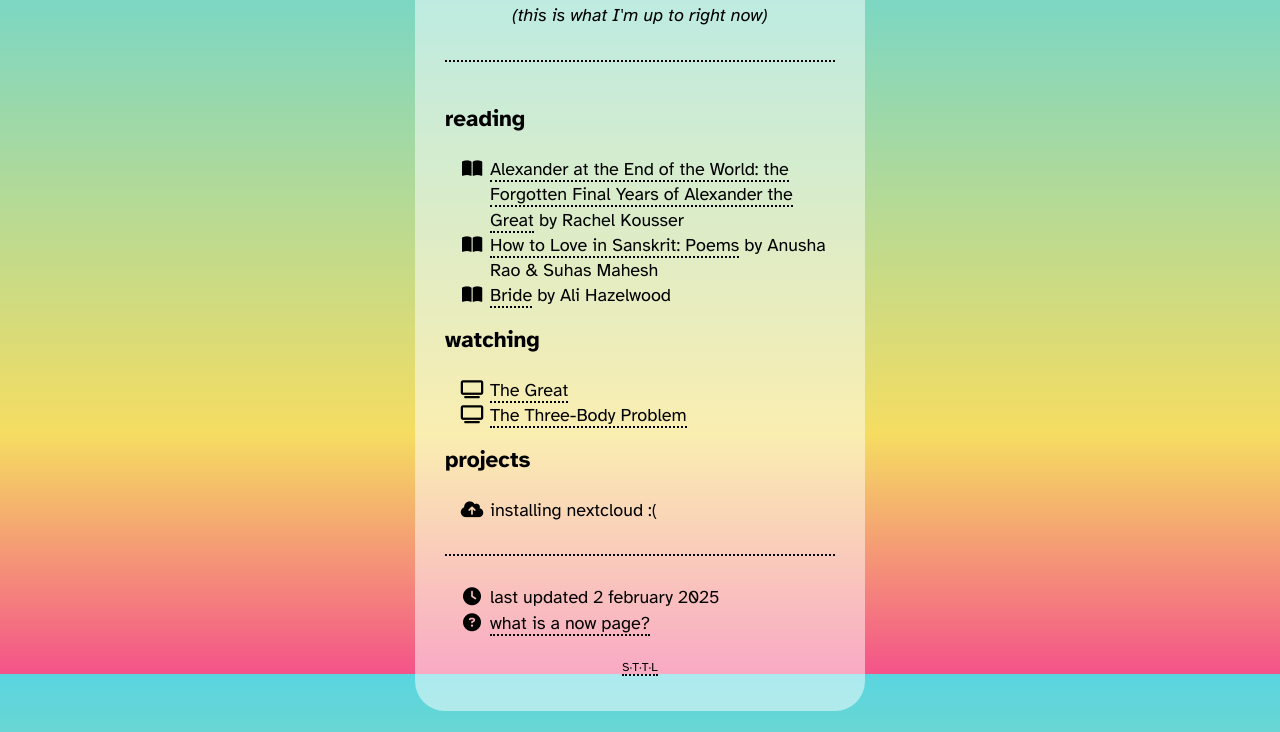
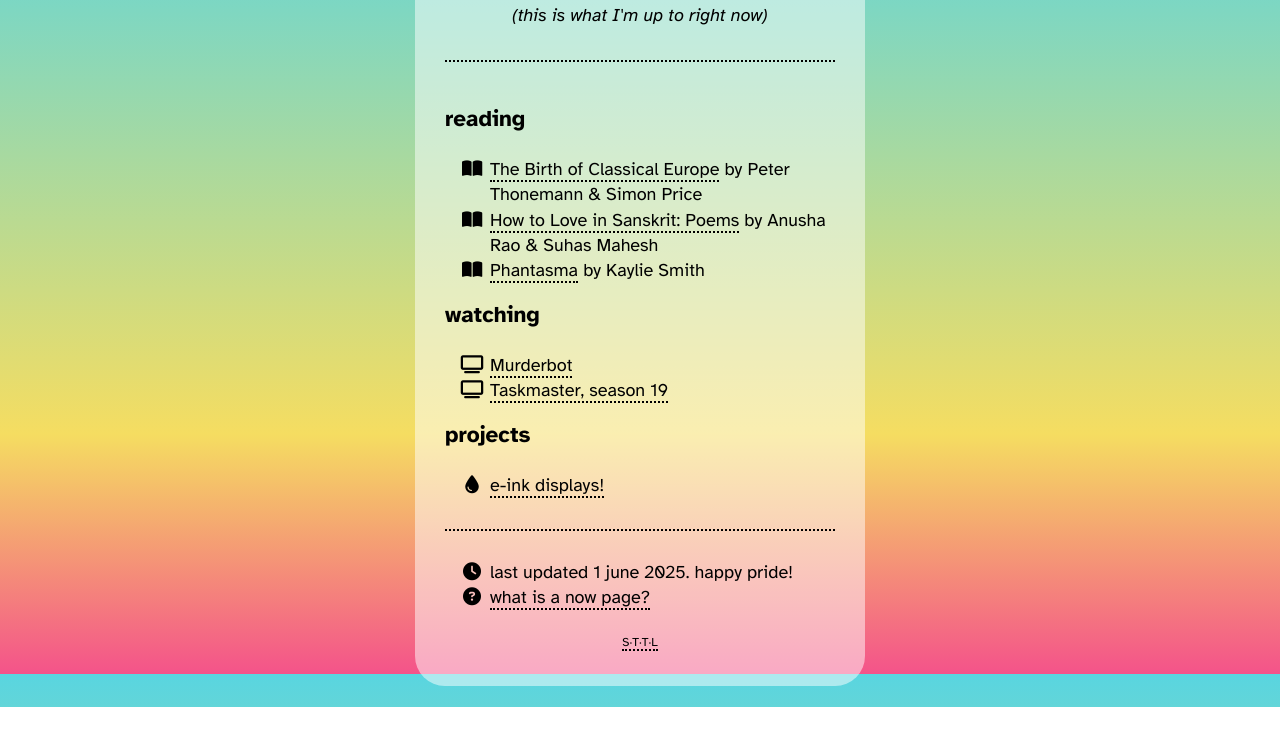
Before and after one commit to izzyizzy42/izzyizzy42.github.io, a plain HTML site: page now.html in a window 1280 px wide. Shown: the part 126-858 px from the top of the page. After the commit the page ends 833 px from the top, so only its background shows below. Drawn offline with Linux system fonts and the light colour scheme.

Commit message:
Added nextcloud and calibre-web to about, updated now

```diff
--- a/now.html
+++ b/now.html
@@ -25,27 +25,27 @@
         <h2>reading</h2>
         <ul class="fa-ul">
             <li><span class="fa-li"><i class="fa-solid fa-book-open"></i></span>
-              <a href="https://app.thestorygraph.com/books/c82acfdf-9aca-4dbb-8b40-cef3a403132d" target="_blank">Alexander at the End of the World: the Forgotten Final Years of Alexander the Great</a> by Rachel Kousser</li>
+              <a href="https://app.thestorygraph.com/books/c3e3a2a8-bc59-4ab3-a0ec-77c97e819433" target="_blank">The Birth of Classical Europe</a> by  Peter Thonemann & Simon Price </li>
             <li><span class="fa-li"><i class="fa-solid fa-book-open"></i></span>
               <a href="https://app.thestorygraph.com/books/18c9f1f1-6d69-4f9c-83d6-c7ee10e69a45" target="_blank">How to Love in Sanskrit: Poems</a> by Anusha Rao & Suhas Mahesh</li>
             <li><span class="fa-li"><i class="fa-solid fa-book-open"></i></span>
-              <a href="https://app.thestorygraph.com/books/be049e13-9e22-4b99-82f5-41fc739ae7e1" target="_blank">Bride</a> by Ali Hazelwood</li>
+              <a href="https://app.thestorygraph.com/books/fca8c1f7-c3b6-4cc4-a349-802ad6d06b96" target="_blank">Phantasma</a> by Kaylie Smith</li>
             </ul>
         <h2>watching</h2>
         <ul class="fa-ul">
           <li><span class="fa-li"><i class="fa-solid fa-tv"></i></span>
-            <a href="https://www.imdb.com/title/tt2235759/" target="_blank">The Great</a></li>
+            <a href="https://www.imdb.com/title/tt30444310" target="_blank">Murderbot</a></li>
           <li><span class="fa-li"><i class="fa-solid fa-tv"></i></span>
-            <a href="https://www.imdb.com/title/tt13016388/" target="_blank">The Three-Body Problem</a></li>
+            <a href="https://www.imdb.com/title/tt4934214" target="_blank">Taskmaster, season 19</a></li>
         </ul>
         <h2>projects</h2>
         <ul class="fa-ul">
-          <li><span class="fa-li"><i class="fa-solid fa-cloud-arrow-up"></i></span>installing nextcloud :(</li>
+          <li><span class="fa-li"><i class="fa-solid fa-droplet"></i></span><a href="https://www.openepaperlink.de/" target="_blank">e-ink displays!</a></li>
         </ul>
         <hr>
         <ul class="fa-ul">
           <li><span class="fa-li"><i class="fa-solid fa-clock"></i></span>
-          last updated 2 february 2025</li>
+          last updated 1 june 2025. happy pride!</li>
           <li><span class="fa-li"><i class="fa-solid fa-circle-question"></i></span>
           <a href="https://nownownow.com/about" target="_blank">what is a now page?</a></li>
         </ul>
```
Also changed, not shown: about.html (+2 -2 lines).
